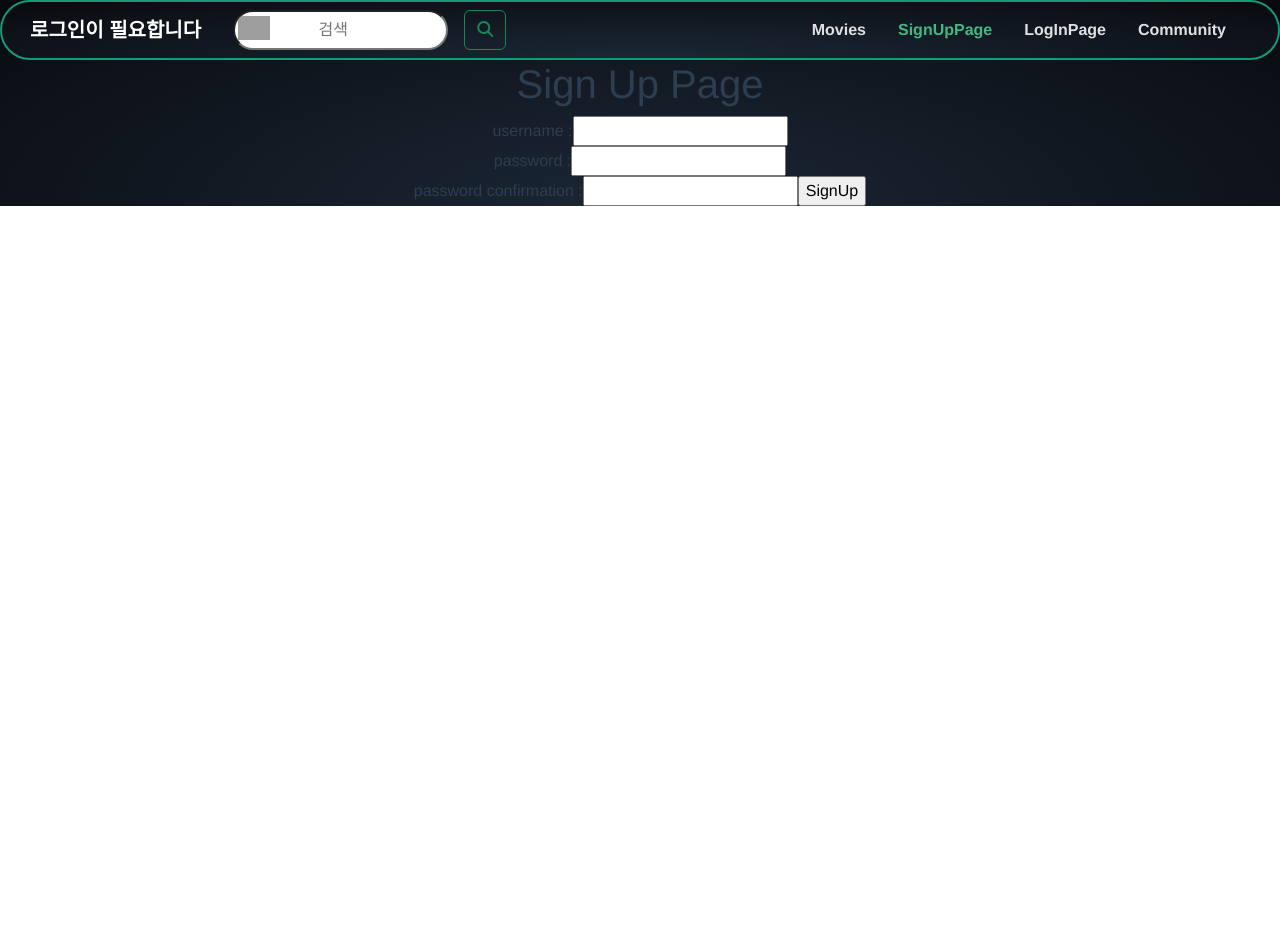
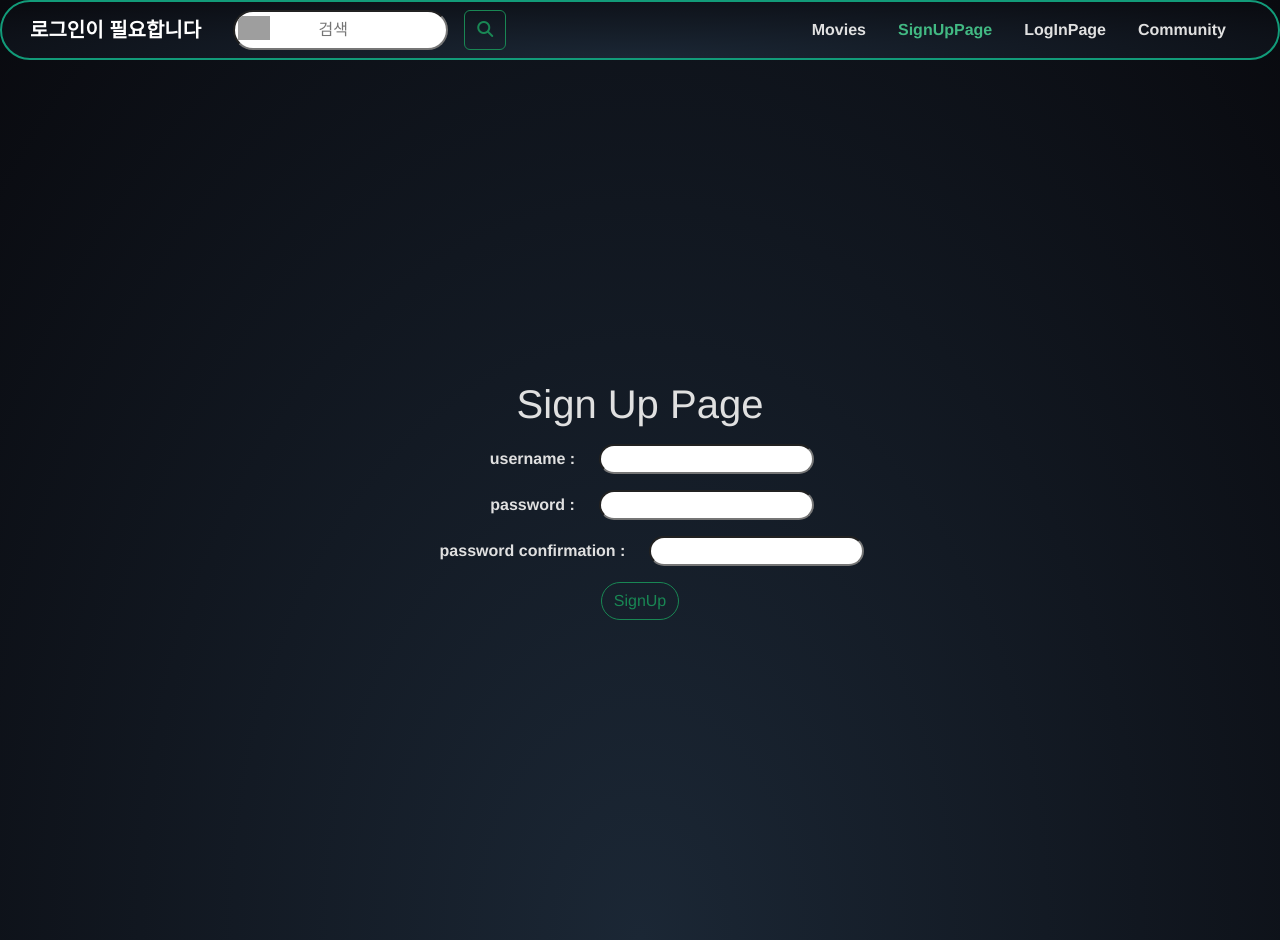
Before and after one commit to luminaries1/last_pjt, a Vue app in the folder front-server/: page /signup in a window 1280 px wide. Before the commit the page ends 800 px from the top, so only its background shows below. Built offline with nearby package versions, Linux system fonts and the light colour scheme.

Commit message:
login and signup page design unified

```diff
--- a/front-server/src/views/Commons/LogInView.vue
+++ b/front-server/src/views/Commons/LogInView.vue
@@ -1,15 +1,21 @@
 <template>
-  <div>
-    <h1>Login Page</h1>
-    <form @submit.prevent="login">
-      <label for="username">username : </label>
-      <input type="text" id="username" v-model="username"><br>
+  <div class="login-box d-flex justify-content-center align-items-center">
+    <div>
+      <h1>Login Page</h1>
+      <form @submit.prevent="login" class="position-relative">
+        <div class="my-3">
+          <label for="username" class="fw-bold mx-4">username : </label>
+          <input type="text" id="username" v-model="username" class="button-input"><br>
+        </div>
 
-      <label for="password"> password : </label>
-      <input type="password" id="password" v-model="password"><br>
+        <div class="position-relative end-0 my-3">
+          <label for="password" class="fw-bold mx-4"> password : </label>
+          <input type="password" id="password" v-model="password" class="button-input">
+        </div>
 
-      <input type="submit" value="logIn">
-    </form>
+        <input type="submit" value="logIn" class="btn btn-outline-success button-border">
+      </form>
+    </div>
   </div>
 </template>
 
@@ -36,3 +42,27 @@ export default {
   }
 }
 </script>
+
+
+<style>
+.login-box {
+  height: 55em;
+}
+
+form {
+  color: #e0e0e0;
+}
+
+h1 {
+  color: #e0e0e0;
+}
+
+.button-border{
+    border-radius: 2em;
+}
+
+.button-input {
+  border-radius: 2em;
+}
+
+</style>
--- a/front-server/src/views/Commons/SignUpView.vue
+++ b/front-server/src/views/Commons/SignUpView.vue
@@ -1,18 +1,28 @@
 <template>
-  <div>
-    <h1>Sign Up Page</h1>
-    <form @submit.prevent="signUp">
-      <label for="username">username : </label>
-      <input type="text" id="username" v-model="username"><br>
+  <div class="login-box d-flex justify-content-center align-items-center">
+    <div>
+      <h1>Sign Up Page</h1>
+      <form @submit.prevent="signUp" class="position-relative">
+        <div class="position-relative end-0 my-3">
+          <label for="username" class="fw-bold mx-4">username : </label>
+          <input type="text" id="username" v-model="username" class="button-input"><br>
+        </div>
 
-      <label for="password1"> password : </label>
-      <input type="password" id="password1" v-model="password1"><br>
 
-      <label for="password2"> password confirmation : </label>
-      <input type="password" id="password2" v-model="password2">
+        <div class="position-relative end-0 my-3">
+          <label for="password1" class="fw-bold mx-4"> password : </label>
+          <input type="password" id="password1" v-model="password1" class="button-input"><br>
+        </div>
 
-      <input type="submit" value="SignUp">
-    </form>
+        <div class="position-relative end-0 my-3">
+          <label for="password2" class="fw-bold mx-4"> password confirmation : </label>
+          <input type="password" id="password2" v-model="password2" class="button-input">
+        </div>
+
+        <input type="submit" value="SignUp" class="btn btn-outline-success button-border">
+      </form>
+
+    </div>
   </div>
 </template>
 
@@ -40,3 +50,26 @@ export default {
   }
 }
 </script>
+
+<style>
+.login-box {
+  height: 55em;
+}
+
+form {
+  color: #e0e0e0;
+}
+
+h1 {
+  color: #e0e0e0;
+}
+
+.button-border{
+    border-radius: 2em;
+}
+
+.button-input {
+  border-radius: 2em;
+}
+
+</style>
```
